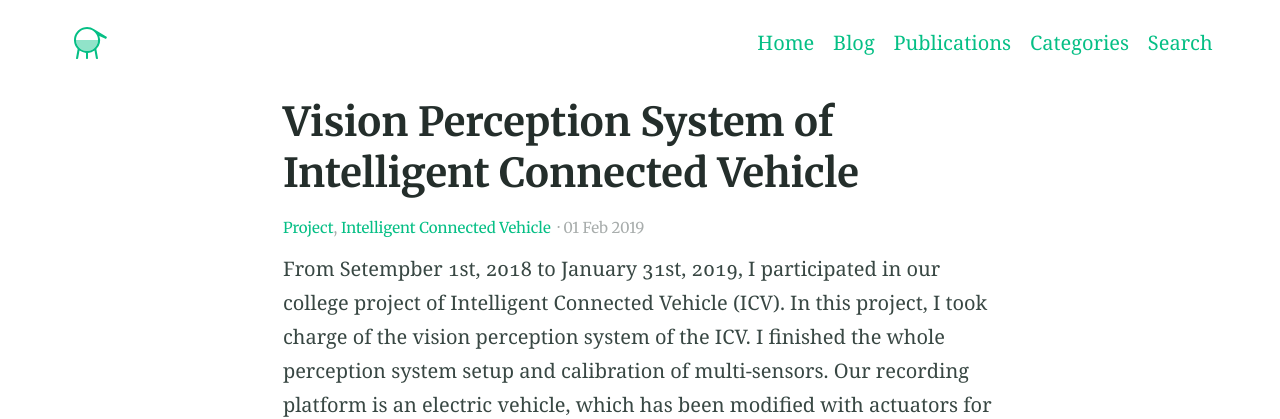
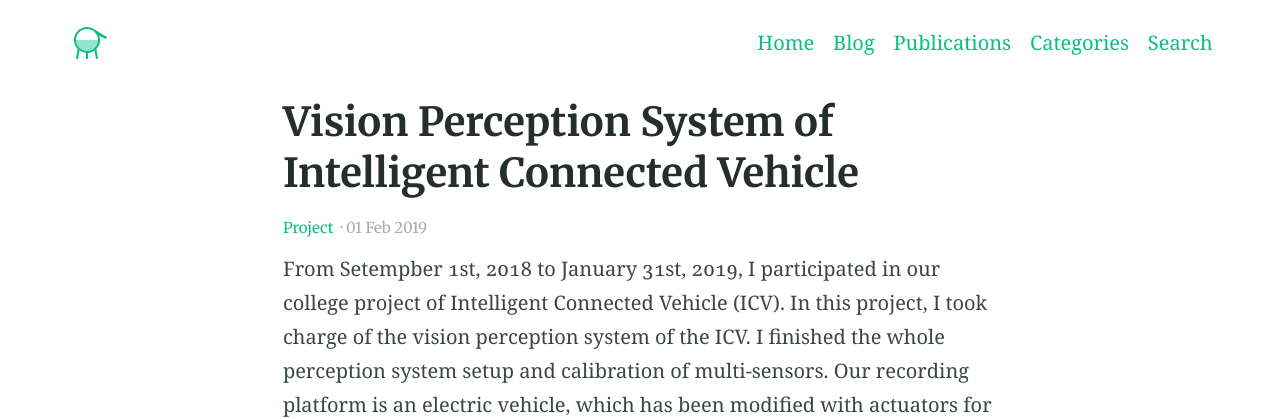
Before and after one commit to DapengFeng/dapengfeng.github.io, a Jekyll site: the page built from _posts/2019-02-01-vision-perception-system-of-intelligent-connected-vehicle.md, in a window 1280 px wide. Shown: the top 419 px of the page. Built offline with Jekyll 4.4.1, drawn with Linux system fonts in a browser that asks for light colours; our own code applies the rules of GitHub Pages for plain Markdown files.

Commit message:
update:2020-04-03

```diff
--- a/_posts/2019-02-01-vision-perception-system-of-intelligent-connected-vehicle.md
+++ b/_posts/2019-02-01-vision-perception-system-of-intelligent-connected-vehicle.md
@@ -2,7 +2,6 @@
 title: Vision Perception System of Intelligent Connected Vehicle
 categories:
 - Project
-- Intelligent Connected Vehicle
 ---
 
 From Setempber 1st, 2018 to January 31st, 2019, I participated in our college project of Intelligent Connected Vehicle (ICV). In this project, I took charge of the vision perception system of the ICV. I finished the whole perception system setup and calibration of multi-sensors. Our recording platform is an electric vehicle, which has been modified with actuators for pedals (acceleration and brake) and steering wheel. We use the following sensors:
```
